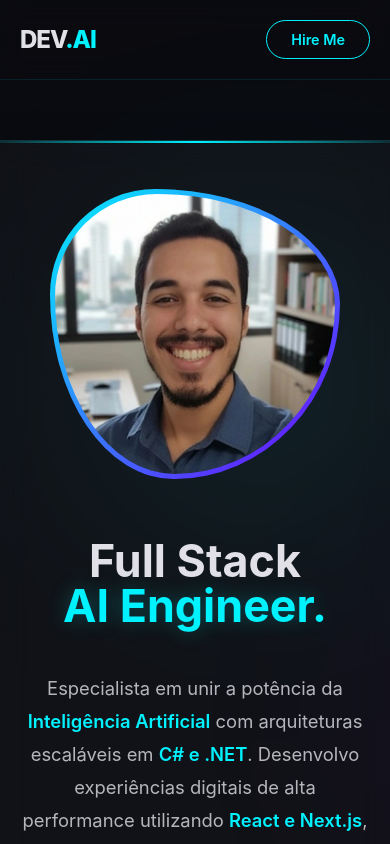
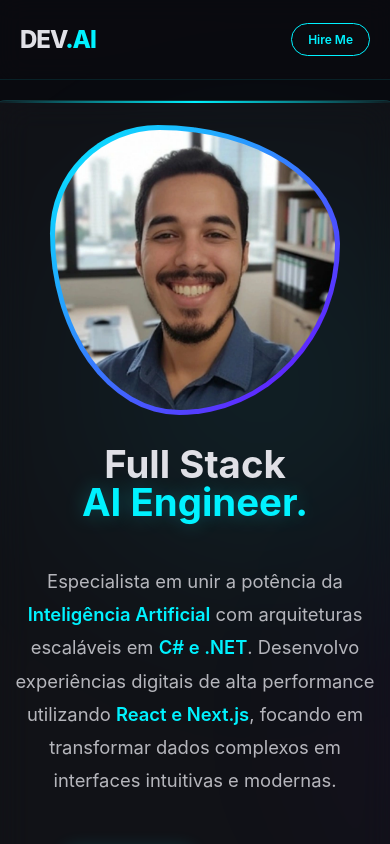
Before and after one commit to PatricAugusto/Portfolio-v3.0.0, a Next.js app: page / in a window 390 px wide. Shown: the top 844 px of the page. Built offline with nearby package versions, Linux system fonts and the light colour scheme.

Commit message:
style: optimize mobile responsiveness and fluid typography

```diff
--- a/src/app/layout.js
+++ b/src/app/layout.js
@@ -5,6 +5,7 @@ import Footer from '@/components/Footer';
 export const metadata = {
   title: 'Meu Portfólio Full Stack',
   description: 'Desenvolvedor focado em UI moderna e performance',
+  viewport: 'width=device-width, initial-scale=1, maximum-scale=1',
 };
 
 export default function RootLayout({ children }) {
--- a/src/app/page.js
+++ b/src/app/page.js
@@ -14,6 +14,11 @@ const PageWrapper = styled.main`
   padding: 140px 20px 80px 20px;
   position: relative;
   background-color: ${props => props.theme.colors.primary};
+
+  @media (max-width: 768px) {
+    gap: 40px;
+    padding: 100px 15px 40px 15px;
+  }
 `;
 
 const BackgroundBlob = styled.div`
@@ -38,7 +43,12 @@ const HeroContent = styled.div`
   display: flex;
   align-items: center;
   gap: 60px;
-  @media (max-width: 968px) { flex-direction: column-reverse; text-align: center; }
+
+  @media (max-width: 968px) {
+    flex-direction: column-reverse;
+    text-align: center;
+    gap: 30px;
+  }
 `;
 
 const Title = styled.h1`
@@ -53,7 +63,10 @@ const Title = styled.h1`
     text-shadow: 0 0 20px ${props => props.theme.colors.secondary}44;
   }
 
-  @media (max-width: 768px) { font-size: 2.8rem; }
+  @media (max-width: 768px) {
+    font-size: 2.4rem;
+    text-align: center;
+  }
 `;
 
 const TextSection = styled.div`
--- a/src/components/GlassCard.js
+++ b/src/components/GlassCard.js
@@ -21,6 +21,11 @@ const GlassCard = styled.div`
     height: 2px;
     background: linear-gradient(90deg, transparent, ${props => props.theme.colors.secondary}, transparent);
   }
+
+  @media (max-width: 768px) {
+    padding: 1.5rem;
+    border-radius: 16px;
+  }
 `;
 
 export default GlassCard;
--- a/src/components/Navbar.js
+++ b/src/components/Navbar.js
@@ -65,6 +65,10 @@ const NavContent = styled.div`
 
   @media (max-width: 768px) {
     padding: 0 20px;
+
+    .nav-links-desktop {
+      display: none;
+    }
   }
 `;
 
@@ -88,6 +92,11 @@ const HireButton = styled.a`
     color: ${props => props.theme.colors.primary};
     box-shadow: 0 0 20px ${props => props.theme.colors.secondary}44;
     transform: translateY(-2px);
+  }
+
+  @media (max-width: 480px) {
+    padding: 8px 16px;
+    font-size: 0.75rem;
   }
 `;
 
--- a/src/components/Skills.js
+++ b/src/components/Skills.js
@@ -46,8 +46,8 @@ const MarqueeTrack = styled.div`
 `;
 
 const SkillCard = styled.div`
-  width: 230px;
-  height: 120px;
+  width: 200px;
+  height: 100px;
   margin: 0 10px;
   background: rgba(255, 255, 255, 0.02);
   border: 1px solid ${props => props.theme.colors.border};
@@ -77,6 +77,11 @@ const SkillCard = styled.div`
     font-size: 1.1rem;
     font-weight: 700;
     color: ${props => props.theme.colors.light};
+  }
+
+  @media (max-width: 768px) {
+    width: 160px;
+    height: 80px;
   }
 `;
 
```
